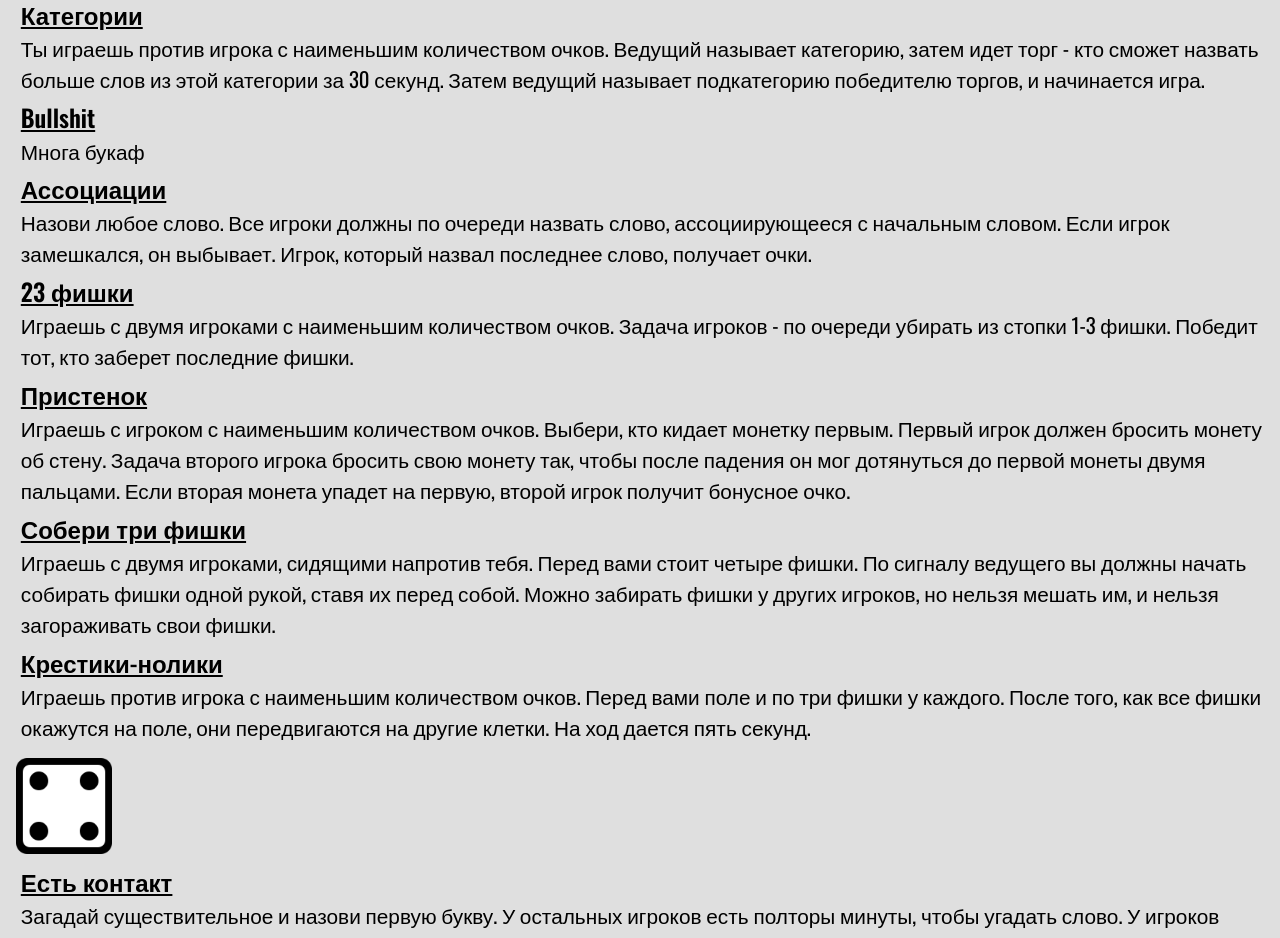
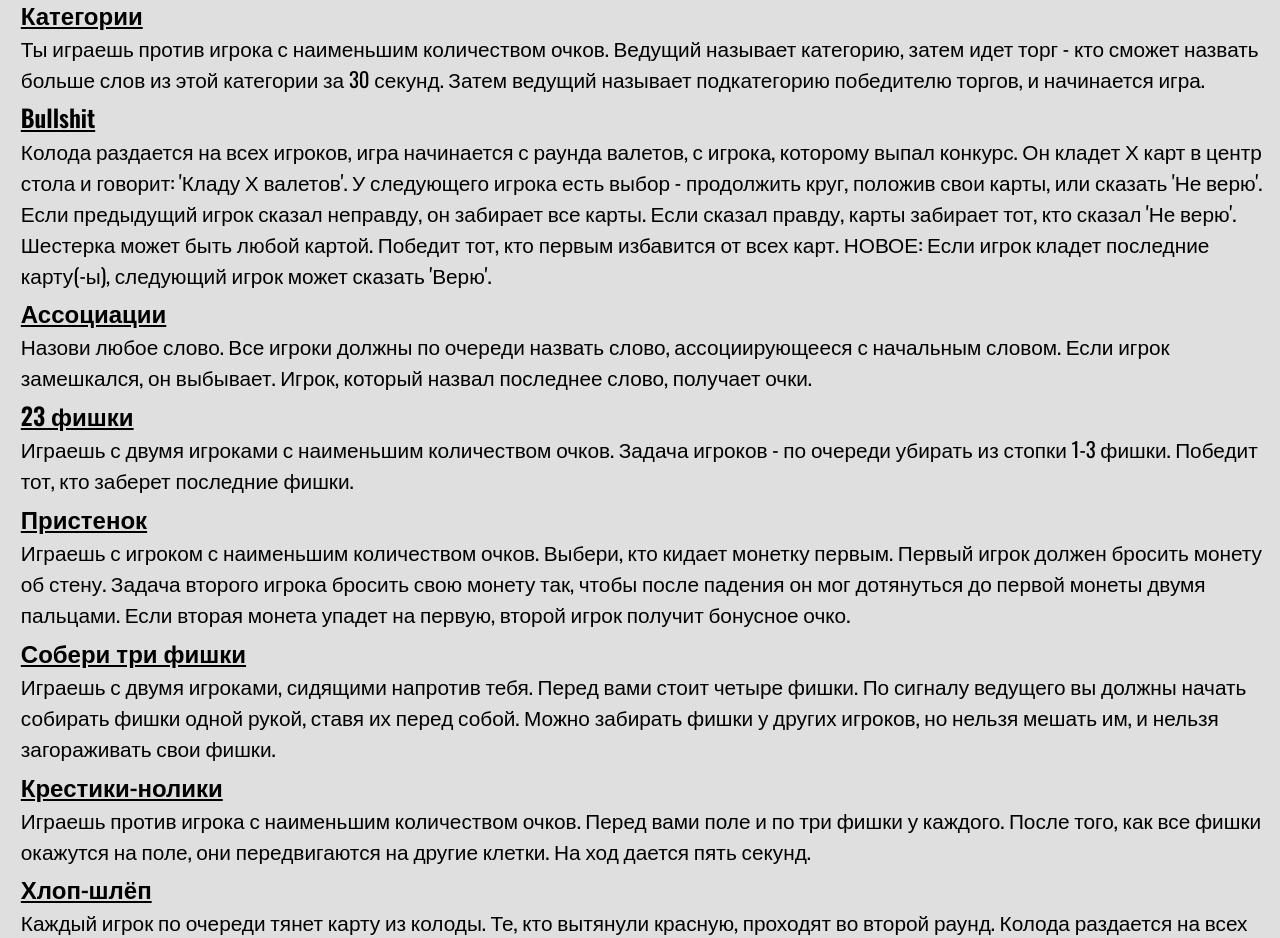
Before and after one commit to sleeveartist/boardgame-final, a React (Vite) app in the folder frontend/: page /rules in a window 1280 px wide. Shown: the part 760-1698 px from the top of the page. Built offline with nearby package versions, Linux system fonts and the light colour scheme.

Commit message:
fuck around with tasks

```diff
--- a/frontend/src/assets/tasks/evenMoreTasks.js
+++ b/frontend/src/assets/tasks/evenMoreTasks.js
@@ -7,14 +7,14 @@ const evenMoreTasks = [
         taskName: "10 очков - Армрестлинг",
         taskDescription: "Борешься с игроком с наименьшим количеством очков. Победителю два очка."
     },
-    {
-        taskName: "13 очков - Кто больше",
-        taskDescription: "Все игроки скидываются по одному очку. Игрок с наименьшим количеством очков тянет карту из колоды. Затем по кругу по часовой идут торги - кто вытянет карту больше. У игроков есть два варианта - сказать 'Пас' и выйти из игры, или сказать 'Я больше', добавить одну фишку в банк и вытянуть карту. Если карта меньше текущей, банк уходит игроку, который вытянул текущую карту. Если больше, снова торги. Если первый игрок вытянул туза, все очки сгорают и игра заканчивается."
-    },
-    {
-        taskName: "15 очков - Хлоп-шлёп",
-        taskDescription: "Каждый игрок по очереди тянет карту из колоды. Те, кто вытянули красную, проходят во второй раунд. Колода раздается на всех прошедших дальше, и игроки по очереди кладут одну в свою стопку в центре стола. Если в двух стопках есть одинаковые карты, нужно хлопнуть по картам. Кто оказался быстрее всех, забирает все стопки и кладет их вниз своей колоды. Если у игрока заканчиваются карты, он выходит из игры. Игра ведется до тех пор, пока не останется один игрок, который получает три очка."
-    },
+    // {
+    //     taskName: "13 очков - Кто больше",
+    //     taskDescription: "Все игроки скидываются по одному очку. Игрок с наименьшим количеством очков тянет карту из колоды. Затем по кругу по часовой идут торги - кто вытянет карту больше. У игроков есть два варианта - сказать 'Пас' и выйти из игры, или сказать 'Я больше', добавить одну фишку в банк и вытянуть карту. Если карта меньше текущей, банк уходит игроку, который вытянул текущую карту. Если больше, снова торги. Если первый игрок вытянул туза, все очки сгорают и игра заканчивается."
+    // },
+    // {
+    //     taskName: "15 очков - Хлоп-шлёп",
+    //     taskDescription: "Каждый игрок по очереди тянет карту из колоды. Те, кто вытянули красную, проходят во второй раунд. Колода раздается на всех прошедших дальше, и игроки по очереди кладут одну в свою стопку в центре стола. Если в двух стопках есть одинаковые карты, нужно хлопнуть по картам. Кто оказался быстрее всех, забирает все стопки и кладет их вниз своей колоды. Если у игрока заканчиваются карты, он выходит из игры. Игра ведется до тех пор, пока не останется один игрок, который получает три очка."
+    // },
     {
         taskName: "20 очков - Алкотестер",
         taskDescription: "Игрок с наибольшим количеством промилле получает два очка."
--- a/frontend/src/assets/tasks/fiveSixTasks.jsx
+++ b/frontend/src/assets/tasks/fiveSixTasks.jsx
@@ -21,15 +21,20 @@ const fiveSixTasks = [
         taskDescription: <>У тебя будет 60 секунд для того, чтобы показать <Link to="/eightwords">10 карточек</Link>. Нельзя говорить, но можно издавать звуки. Для мотивации остальных игроков - если будет угадано меньше шести слов, всем минус 2 очка. Меньше восьми - минус одно очко. За восьмое и девятое слово - плюс одно очко. За десятое плюс 2.</>,
         stopwatch: false
     },
-    {
-        taskName: "Две правды, одна ложь",
-        taskDescription: "Назови три факта о себе. Два из них должны быть правдивыми, один - выдуманный. Остальные игроки за одну минуту должны угадать, какой из них выдуманный. Можно сыграть только один раз",
-        stopwatch: false
-    },
+    // {
+    //     taskName: "Две правды, одна ложь",
+    //     taskDescription: "Назови три факта о себе. Два из них должны быть правдивыми, один - выдуманный. Остальные игроки за одну минуту должны угадать, какой из них выдуманный. Можно сыграть только один раз",
+    //     stopwatch: false
+    // },
     {
         taskName: "2:22",
         taskDescription: "У тебя одна попытка, чтобы остановить секундомер на 2:22",
         stopwatch: true
+    },
+    {
+        taskName: "Дебаты",
+        taskDescription: "Играешь против игрока с наименьшим количеством очков. Дается тема, и каждый пишет на листочке свой вариант. Затем каждый игрок аргументирует свой вариант, после чего проводится голосование. Голосуют ВСЕ игроки, 1 голос = 1 очко. Если оба варианта совпали, каждый получает по одному очку и конкурс отменяется",
+        stopwatch: false
     }
 ]
 
--- a/frontend/src/assets/tasks/fourTasks.js
+++ b/frontend/src/assets/tasks/fourTasks.js
@@ -22,6 +22,10 @@ const fourTasks = [
     {
         taskName: "Поймай их всех!",
         taskDescription: "Играешь против игрока с наименьшим количеством очков. Определи размер приза (1-4), и умножь его на два - получится количество фишек в игре. Первым бросает тот, кто выиграл в су-е-фа. Выигрывает тот, кто перевернет больше фишек."
+    },
+    {
+        taskName: "Твистер",
+        taskDescription: "Все игроки по очереди достают карту из колоды. Если выпадет красная, он играет в твистер. Очередность ходов определяется старшинством красной карты"
     }
 ]
 
--- a/frontend/src/assets/tasks/twoThreeTasks.js
+++ b/frontend/src/assets/tasks/twoThreeTasks.js
@@ -31,7 +31,7 @@ const twoThreeTasks = [
     // },
     {
         taskName: "Bullshit",
-        taskDescription: "Многа букаф"
+        taskDescription: "Колода раздается на всех игроков, игра начинается с раунда валетов, с игрока, которому выпал конкурс. Он кладет Х карт в центр стола и говорит: 'Кладу Х валетов'. У следующего игрока есть выбор - продолжить круг, положив свои карты, или сказать 'Не верю'. Если предыдущий игрок сказал неправду, он забирает все карты. Если сказал правду, карты забирает тот, кто сказал 'Не верю'. Шестерка может быть любой картой. Победит тот, кто первым избавится от всех карт. НОВОЕ: Если игрок кладет последние карту(-ы), следующий игрок может сказать 'Верю'."
     },
     {
         taskName: "Ассоциации",
@@ -56,6 +56,10 @@ const twoThreeTasks = [
     {
         taskName: "Крестики-нолики",
         taskDescription: "Играешь против игрока с наименьшим количеством очков. Перед вами поле и по три фишки у каждого. После того, как все фишки окажутся на поле, они передвигаются на другие клетки. На ход дается пять секунд."
+    },
+    {
+        taskName: "Хлоп-шлёп",
+        taskDescription: "Каждый игрок по очереди тянет карту из колоды. Те, кто вытянули красную, проходят во второй раунд. Колода раздается на всех прошедших дальше, и игроки по очереди кладут одну в свою стопку в центре стола. Если в двух стопках есть одинаковые карты, нужно хлопнуть по картам. Кто оказался быстрее всех, забирает все стопки и кладет их вниз своей колоды. Если у игрока заканчиваются карты, он выходит из игры. Игра ведется до тех пор, пока не останется один игрок, который забирает все очки."
     }
 ]
 
```
